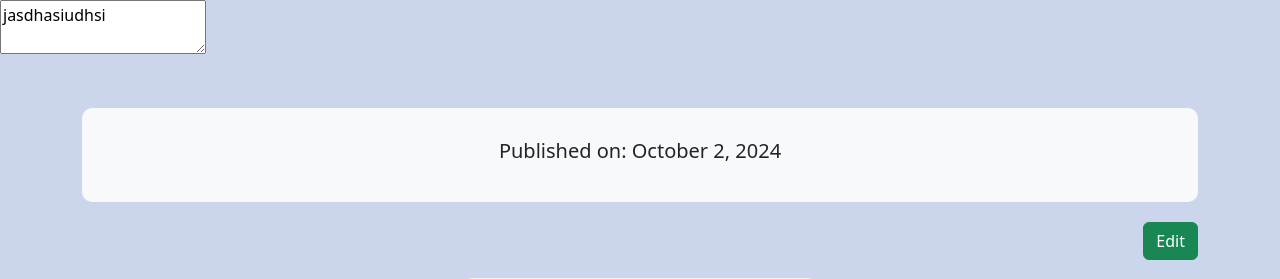
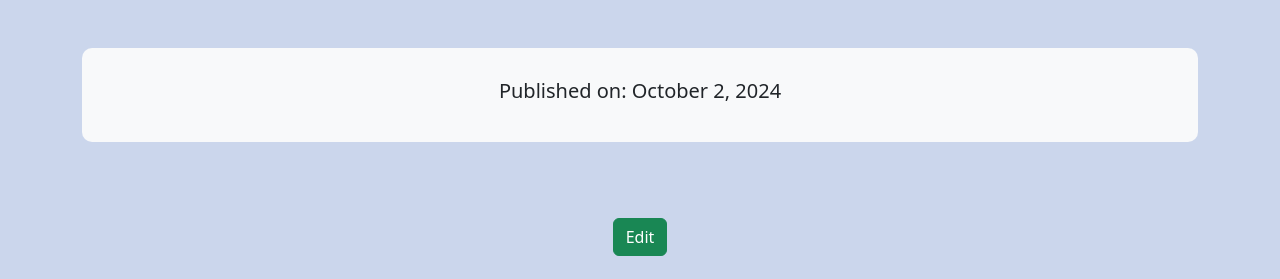
Before and after one commit to EduardSchodl/web-semestralni_prace, a PHP site: template src/Views/ArticleView.twig in a window 1280 px wide. Shown: the part 57-336 px from the top of the page. Run offline with PHP 8.4, Linux system fonts and the light colour scheme; the template is opened without the code that fills it, so the values that code supplies are empty; some libraries are stand-ins or nearby versions.

Commit message:
ckeditor, not working (rollback if necessary)

```diff
--- a/src/Controllers/ArticleController.php
+++ b/src/Controllers/ArticleController.php
@@ -10,4 +10,9 @@
 
             $this->render("ArticleView.twig", ["title" => $data["title"], "article" => $article]);
         }
+
+        function updateArticle(){
+            $db = new ArticleModel();
+            $db->updateArticle($_POST);
+        }
     }
--- a/src/Views/ArticleView.twig
+++ b/src/Views/ArticleView.twig
@@ -3,40 +3,28 @@
 {% block title %} {{ title }} {% endblock %}
 
 {% block content %}
-    <textarea name="editor" id="editor">jasdhasiudhsi</textarea>
-
-    <script>
-        ClassicEditor
-            .create(document.querySelector('#editor'))
-            .then(editor => {
-                console.log('Editor initialized successfully:', editor);
-            })
-            .catch(error => {
-                console.error('Error initializing CKEditor:', error);
-            });
-
-        const editorInstance = ClassicEditor.instances['editor'];
-        const content = editorInstance.getData();
-        console.log('Editor Content:', content);
-    </script>
+    <!-- CKEditor textarea initially hidden -->
+    <div id="editorWrapper" class="container mt-5">
+        <textarea name="editor" id="editor"></textarea>
+    </div>
 
     <div class="container mt-5">
         <!-- Article Header -->
-        <div class="article-header text-center">
-            <h1 class="display-4">{{ article.title }}</h1>
+        <div id="headerDiv" class="article-header text-center">
+            <h1 id="title" class="display-4">{{ article.title }}</h1>
             <p class="lead">Published on: {{ article.create_time|date('F j, Y') }}</p>
         </div>
 
-        {% if app.user.id_user == article.id_user %}
-            <button style="float: right" class="btn btn-success" type="button">Edit</button>
-        {% endif %}
-
         <!-- Article Content -->
-        <div class="row article-content">
+        <div id="content" class="row article-content">
             <div class="col-md-8 offset-md-2">
                 <p class="text-justify">{{ article.article_content|nl2br }}</p>
             </div>
         </div>
+
+        {% if app.user.id_user == article.id_user %}
+            <button id="editSave" onclick="editArticle()" class="btn btn-success" type="button">Edit</button>
+        {% endif %}
 
         <!-- Author Information -->
         <div class="row mb-4">
@@ -72,4 +60,91 @@
             </div>
         </div>
     </div>
+
+    <script>
+        document.getElementById("editor").style.display = "none";
+
+        let editorInstance = null;
+
+        // Get the article content and title
+        let contentElement = document.getElementById("content");
+        let titleElement = document.getElementById("headerDiv");
+        let title = document.getElementById("title").textContent;
+
+        function editArticle(){
+            if(editorInstance != null){
+                return;
+            }
+
+            // Switch button text to 'Save'
+            let editSaveButton = document.getElementById("editSave");
+            editSaveButton.innerText = "Save";
+            editSaveButton.addEventListener("click", saveChanges);
+
+            // Hide the current article content and title
+            contentElement.style.display = "none";
+            titleElement.style.display = "none";
+
+            // Show the CKEditor wrapper
+            document.getElementById("editorWrapper").style.display = "block";
+
+            ClassicEditor
+                .create(document.querySelector('#editor'), {
+                    heading: {
+                        options: [
+                            { model: 'paragraph', title: 'Paragraph', class: 'ck-heading_paragraph' },
+                            { model: 'heading1', view: 'h1', title: 'Heading 1', class: 'ck-heading_heading1' },
+                            { model: 'heading2', view: 'h2', title: 'Heading 2', class: 'ck-heading_heading2' },
+                            { model: 'heading3', view: 'h3', title: 'Heading 3', class: 'ck-heading_heading3' }
+                        ]
+                    }
+                })
+                .then(editor => {
+                    editorInstance = editor;
+                    let content = contentElement.getElementsByTagName("p")[0].innerHTML;
+
+                    editorInstance.setData('<h1>' + title + '</h1>' + '<p>' + content + '</p>'); // Set title + content in editor
+                    console.log('Editor initialized successfully:', editor);
+                })
+                .catch(error => {
+                    console.error('Error initializing CKEditor:', error);
+                });
+        }
+
+        function saveChanges(){
+            if(!editorInstance){
+                return;
+            }
+
+            let data = editorInstance.getData();
+            data = data.replace(/<br\s*\/?>/gi, '\n');
+
+            let tempDiv = document.createElement("div");
+            tempDiv.innerHTML = data;
+
+            let title = tempDiv.querySelector("h1") ? tempDiv.querySelector("h1").innerHTML : "";
+            let content = tempDiv.querySelector("p") ? tempDiv.querySelector("p").innerHTML : "";
+            alert(content);
+            /*
+            $.ajax({
+                url: 'articles/update',
+                method: 'POST',
+                data: {
+                    title: title,
+                    content: content,
+                    article_id: {{ article.id_article }}
+                },
+                success: function(response) {
+                    console.log("Article updated successfully.");
+                    alert("Article updated!");
+                    location.reload();
+                },
+                error: function(error) {
+                    console.error("Error updating article:", error);
+                    alert("There was an error updating the article.");
+                }
+            });
+            */
+        }
+    </script>
 {% endblock %}
--- a/src/css/articleDetail.css
+++ b/src/css/articleDetail.css
@@ -15,3 +15,8 @@
 .review-section {
     margin-top: 30px;
 }
+
+#editSave{
+    display: flex;
+    margin: 0 auto 3rem;
+}
```
Also changed, not shown: src/Models/ArticleModel.php (+8 -0 lines), src/settings.inc.php (+8 -1 lines).
